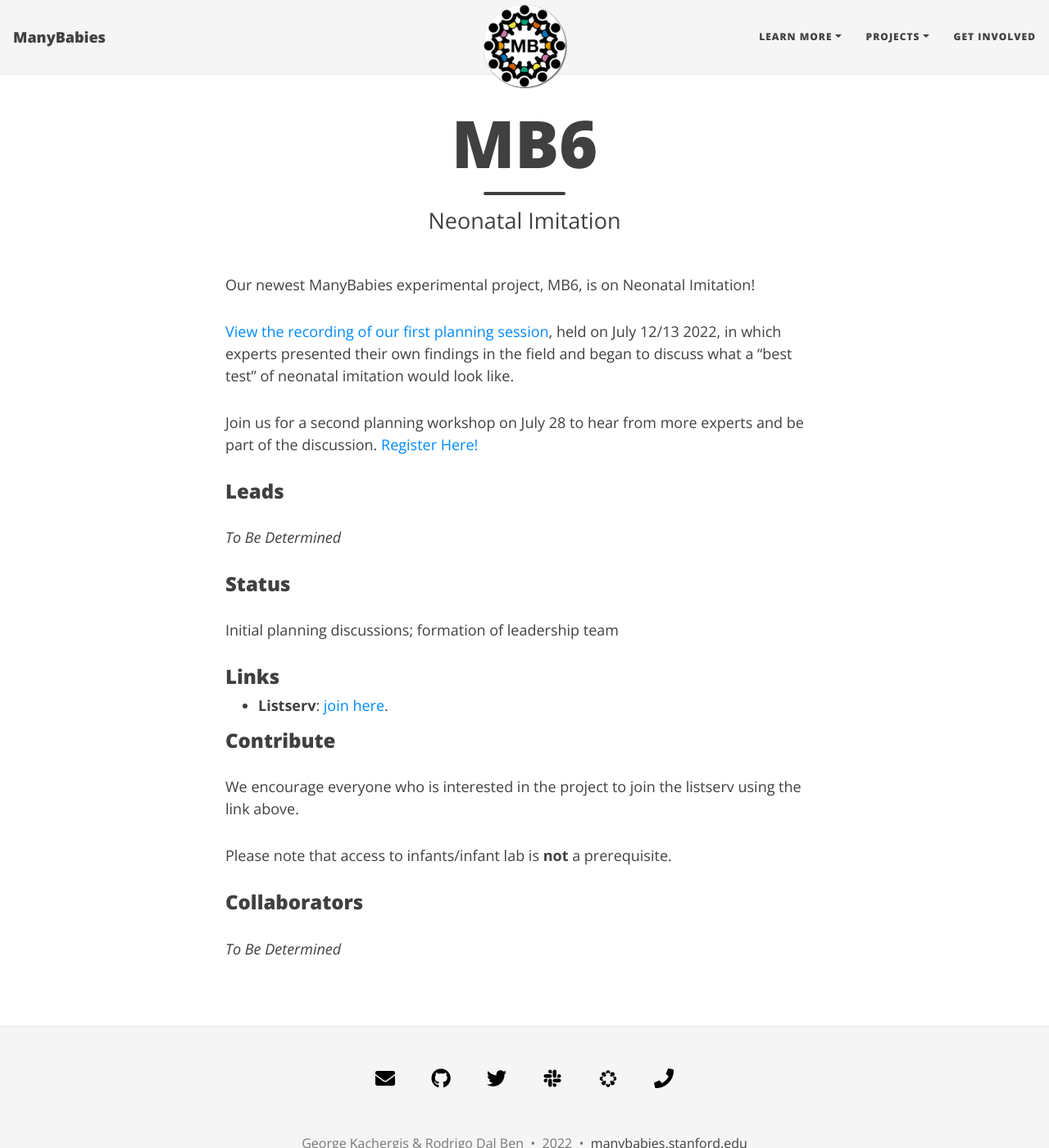
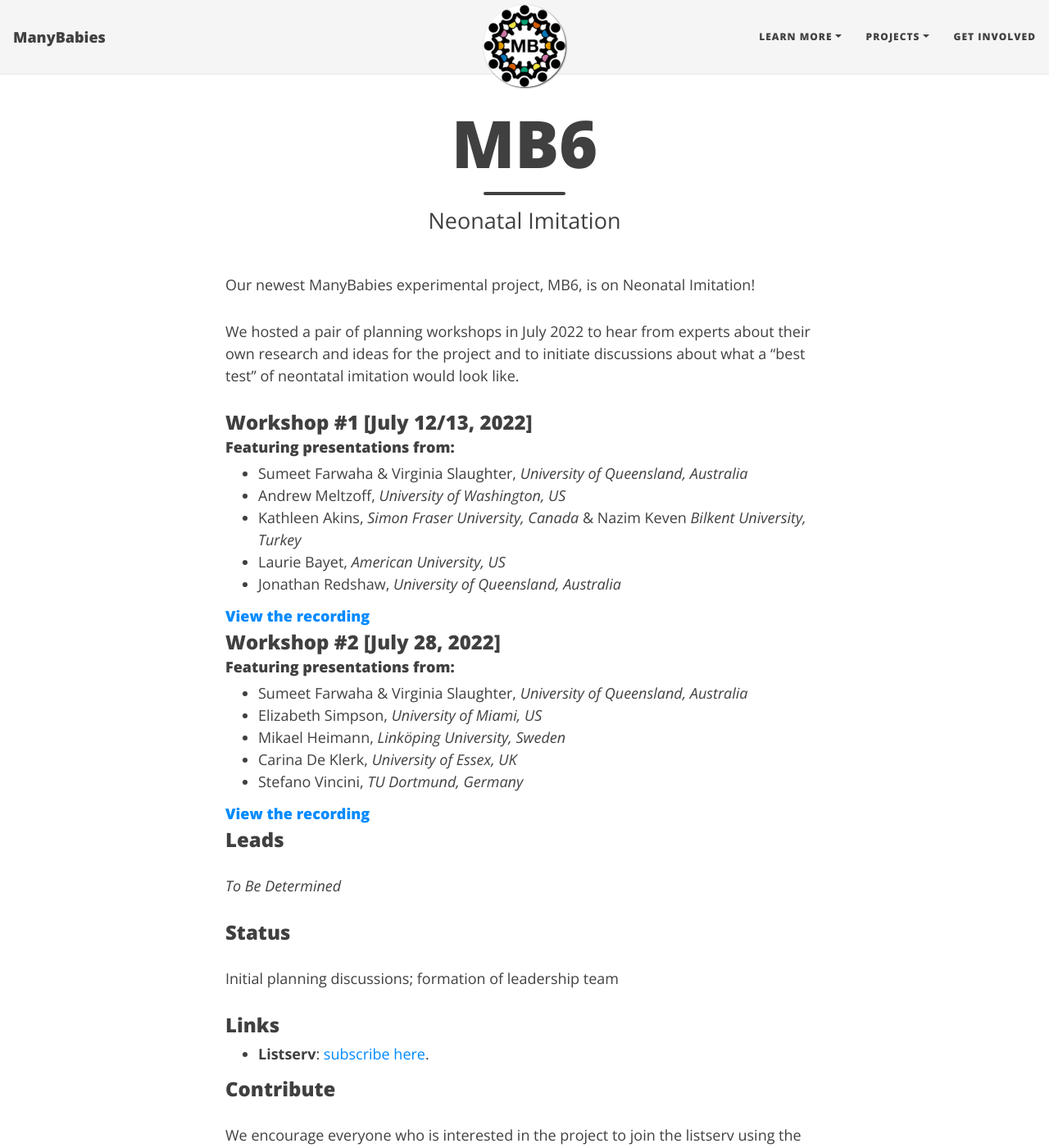
Before and after one commit to manybabies/manybabies.github.io, a Jekyll site: the page built from MB6.md, in a window 1280 px wide and 1400 px high. Shown: the whole window at 82% size. Built offline with Jekyll 4.4.1, drawn with Linux system fonts in a browser that asks for light colours; nearby versions of some CDN libraries; some web fonts are replaced.

Commit message:
Update MB6.md

```diff
--- a/MB6.md
+++ b/MB6.md
@@ -4,12 +4,33 @@
 subtitle: Neonatal Imitation
 ---
 
-
 Our newest ManyBabies experimental project, MB6, is on Neonatal Imitation!
 
-[View the recording of our first planning session](https://stanford.zoom.us/rec/share/Gsyuh5B-PnpwWt-6_8ZtMXsLcv8UNn6FPLvsbZqPbQm8X5VWsEDDPHefTPzs5MLs.lFTjsqVJJ-wN8sxJ?startTime=1657663437000), held on July 12/13 2022, in which experts presented their own findings in the field and began to discuss what a "best test" of neonatal imitation would look like.
+We hosted a pair of planning workshops in July 2022 to hear from experts about their own research and ideas for the project and to initiate discussions about what a "best test" of neontatal imitation would look like.
 
-Join us for a second planning workshop on July 28 to hear from more experts and be part of the discussion. [Register Here!](https://stanford.zoom.us/webinar/register/WN_G1K7usoARpiEdTov0X1KaQ)
+### Workshop #1 [July 12/13, 2022]
+
+#### Featuring presentations from:
+* Sumeet Farwaha & Virginia Slaughter, *University of Queensland, Australia*
+* Andrew Meltzoff, *University of Washington, US*
+* Kathleen Akins, *Simon Fraser University, Canada* & Nazim Keven *Bilkent University, Turkey*
+* Laurie Bayet, *American University, US*
+* Jonathan Redshaw, *University of Queensland, Australia*
+
+#### [View the recording](https://stanford.zoom.us/rec/share/Gsyuh5B-PnpwWt-6_8ZtMXsLcv8UNn6FPLvsbZqPbQm8X5VWsEDDPHefTPzs5MLs.lFTjsqVJJ-wN8sxJ?startTime=1657663437000)
+
+
+### Workshop #2 [July 28, 2022]
+
+#### Featuring presentations from:
+* Sumeet Farwaha & Virginia Slaughter, *University of Queensland, Australia*
+* Elizabeth Simpson, *University of Miami, US*
+* Mikael Heimann, *Linköping University, Sweden*
+* Carina De Klerk, *University of Essex, UK*
+* Stefano Vincini, *TU Dortmund, Germany*
+
+#### [View the recording](https://stanford.zoom.us/rec/share/B2ZuwVgR3tdZmGwF4nrI_-lfILXIpzilVITSg_bFacrCkwrKCfWAIohOwNR-1Zgr.OOnc_ovmYHLp_N3Y?startTime=1658991869000)
+
 
 ### Leads
 *To Be Determined*
@@ -18,7 +39,7 @@
 Initial planning discussions; formation of leadership team
 
 ### Links
-* **Listserv**: [join here](https://mailman.stanford.edu/mailman/listinfo/manybabies6).
+* **Listserv**: [subscribe here](https://mailman.stanford.edu/mailman/listinfo/manybabies6).
 
 ### Contribute
 We encourage everyone who is interested in the project to join the listserv using the link above.
```
